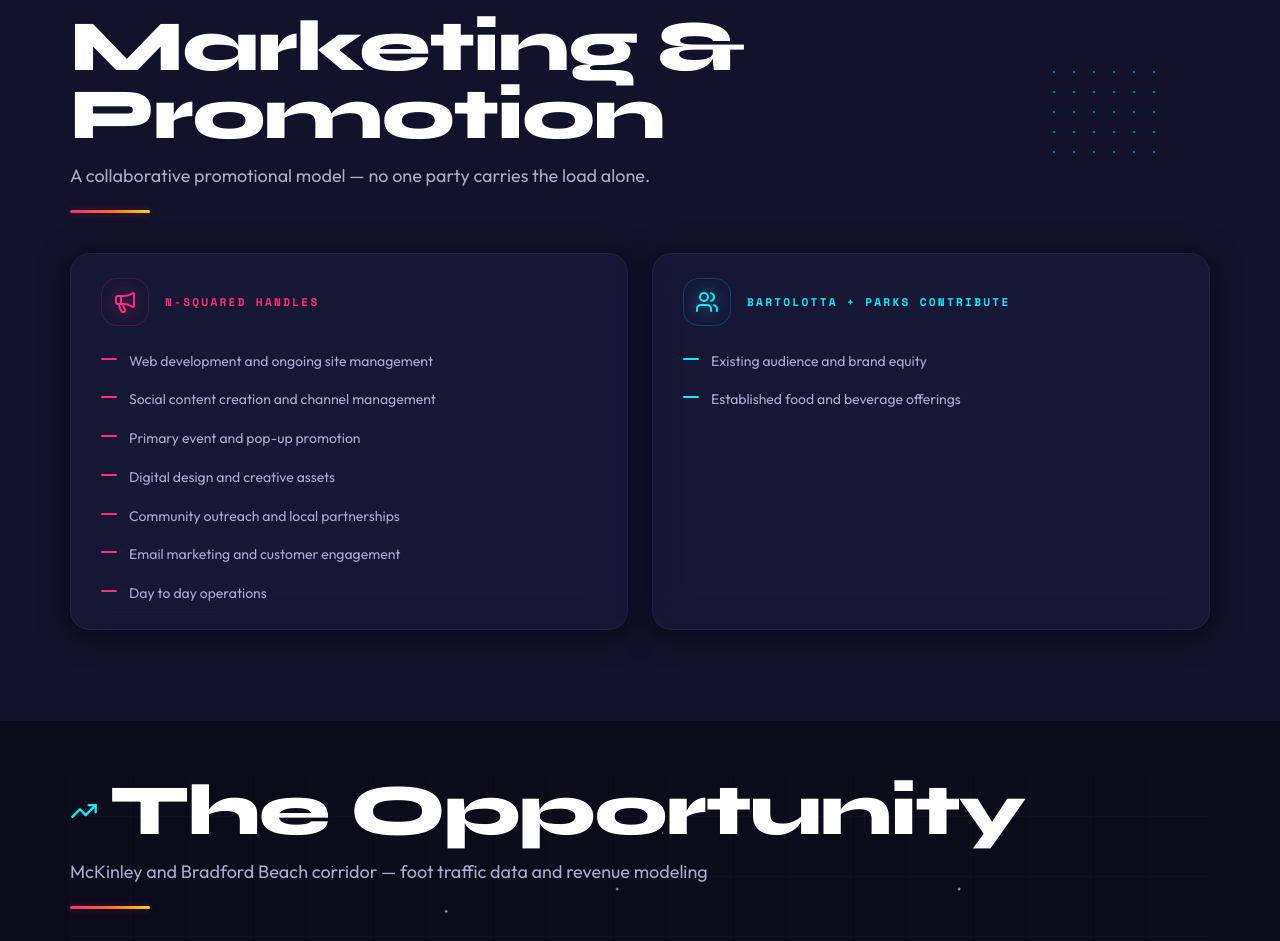
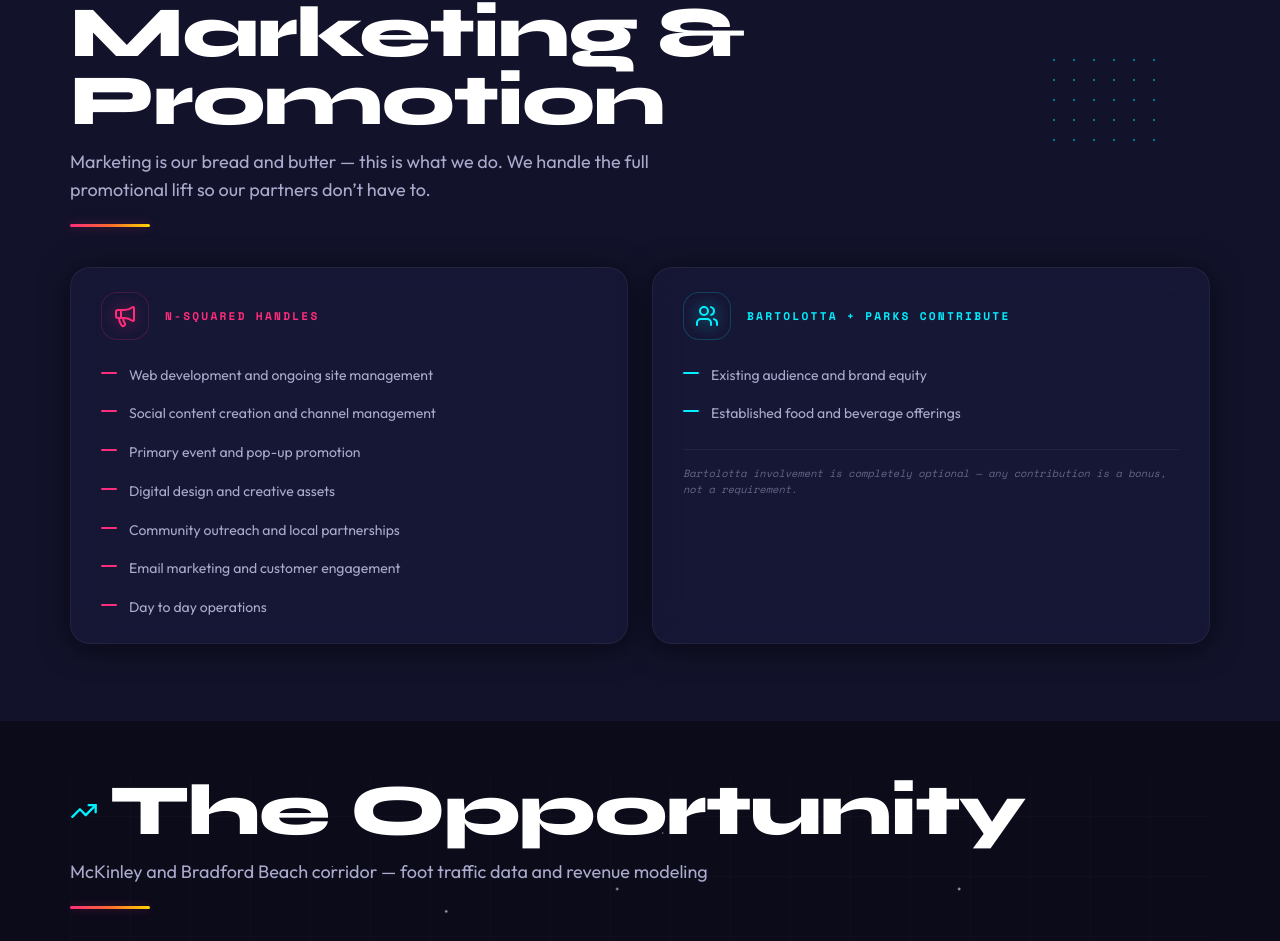
Before and after one commit to NSL-NAD/blue-hut, a Next.js app: page / in a window 1280 px wide. Shown: the part 4320-5261 px from the top of the page. Built offline with nearby package versions, Linux system fonts and the light colour scheme.

Commit message:
feat(marketing): bread & butter subheader + optional involvement note on Bartolotta card

```diff
--- a/components/sections/Marketing.tsx
+++ b/components/sections/Marketing.tsx
@@ -17,6 +17,8 @@
   'Existing audience and brand equity',
   'Established food and beverage offerings',
 ]
+
+const partnerNote = 'Bartolotta involvement is completely optional — any contribution is a bonus, not a requirement.'
 
 export default function Marketing() {
   return (
@@ -39,7 +41,7 @@
           className="font-body text-base md:text-lg leading-relaxed max-w-2xl"
           style={{ color: 'var(--text-secondary)' }}
         >
-          A collaborative promotional model — no one party carries the load alone.
+          Marketing is our bread and butter — this is what we do. We handle the full promotional lift so our partners don&rsquo;t have to.
         </p>
         <div className="neon-stripe w-20 mt-5" />
       </motion.div>
@@ -127,6 +129,15 @@
               </li>
             ))}
           </ul>
+          <p
+            className="font-mono text-[0.65rem] italic mt-6 pt-4"
+            style={{
+              color: 'var(--text-dim)',
+              borderTop: '1px solid rgba(255,255,255,0.06)',
+            }}
+          >
+            {partnerNote}
+          </p>
         </motion.div>
       </div>
     </SectionWrapper>
```
